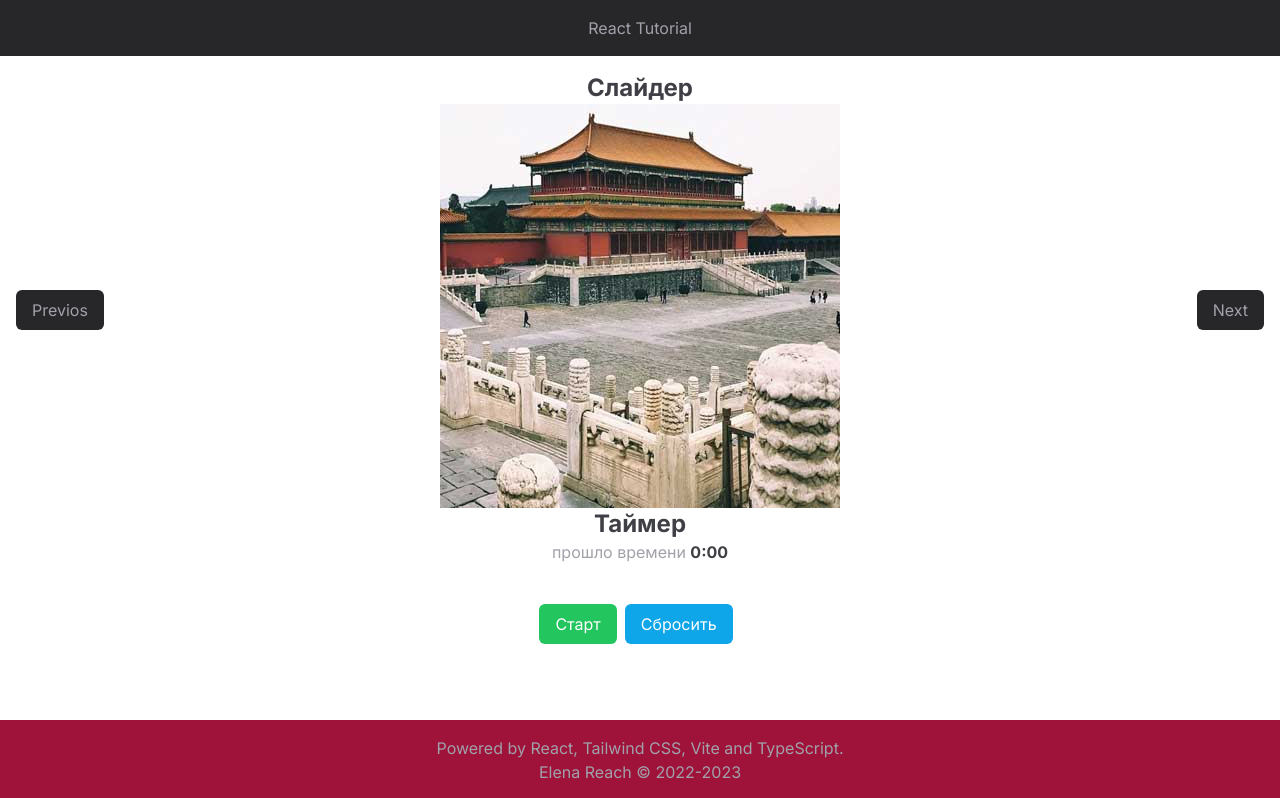
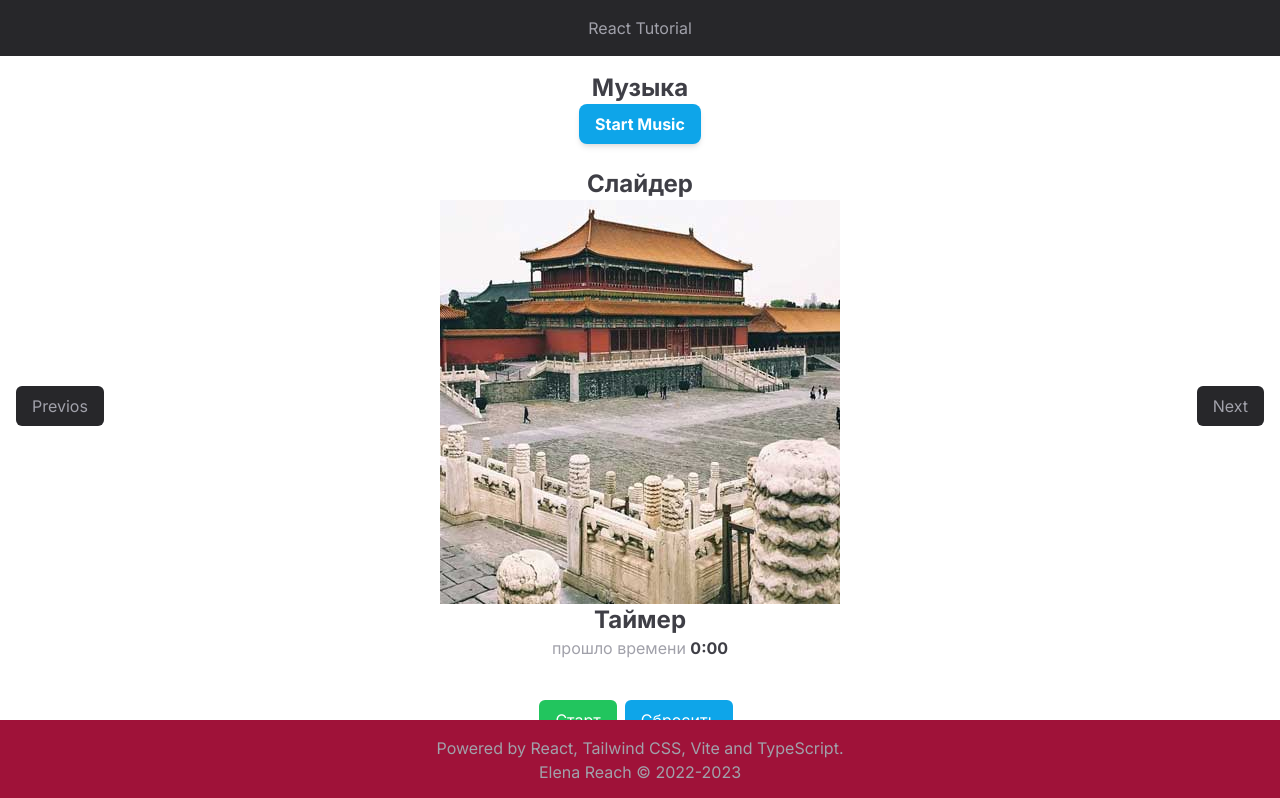
Before and after one commit to elenareach-developer/industrial, a React (Vite) app: page / in a window 1280 px wide. Shown: the top 798 px of the page. Built offline with nearby package versions, Linux system fonts and the light colour scheme.

Commit message:
add Audio component

```diff
--- a/src/App.tsx
+++ b/src/App.tsx
@@ -1,4 +1,4 @@
-import React from 'react'
+import React,{useState} from 'react'
 import Hero from './components/Hero'
 import Footer from './components/Footer'
 import { Provider } from 'react-redux';
@@ -6,7 +6,9 @@ import ImageSlider from './components/ImageSlider';
 import DataTable from './components/DataTable';
 import TextForm from './components/TextForm';
 import TimerSimple from './components/TimerSimple';
+import Player from './components/Player';
 import store from './redux/store';
+import audio_energy from "./assets/audio/audio_energy.mp3"
 import img1 from './assets/images/img1.jpg'
 import img2 from './assets/images/img2.jpg'
 import img3 from './assets/images/img3.jpg'
@@ -15,7 +17,6 @@ import img4 from './assets/images/img4.jpg'
 const images = [img1,img2,img3,img4]
 
 function App(): JSX.Element {
-
 
   return (
     <>
@@ -29,6 +30,8 @@ function App(): JSX.Element {
         </div>
         <div className="w-full p-4 text-center text-gray-400">
           <Hero />
+          <Player url={audio_energy}/>
+          <br/>
           <ImageSlider images={images}/>
           <TimerSimple />
           <TextForm/>
--- /dev/null
+++ b/src/components/Player.tsx
@@ -0,0 +1,45 @@
+//custom hook
+import React,{useState, useEffect, useCallback} from 'react';
+
+const useAudio = (url: string | undefined): [boolean, ()=>void] =>{
+
+    const [audio] = useState<HTMLAudioElement>(new Audio(url))
+    const [playing, setPlaying] = useState<boolean>(false)
+    const toggle = () => setPlaying(!playing)
+
+    useEffect(()=>{
+        playing ? audio.play() : audio.pause()
+    }, [playing, audio])
+
+    useEffect(()=>{
+        const endListener = ()=>setPlaying(false);
+        audio.addEventListener('ended', endListener)
+
+        return () =>{
+            audio.removeEventListener('ended',endListener)
+        }
+    },[audio])
+    return [playing, toggle]
+
+};
+
+interface PlayerProps{
+    url: string
+}
+
+const Player: React.FC<PlayerProps>=({url})=>{
+    const [playing, toggle] = useAudio(url)
+
+    return(
+        <div>
+            <h1 className="text-2xl font-extrabold text-gray-700">Музыка</h1>
+            <div className='flex justify-center items-center'>
+            <button onClick={toggle} className='px-4 py-2 bg-blue-500 text-white font-semibold rounded-lg shadow-md hover:bg-blue-700 focus: outline-none focus: ring-blue-400 focus: ring-opacity-75'>
+                {playing?'Pause Music':"Start Music"}
+            </button>
+            </div>
+        </div>
+    )
+
+}
+export default Player
```
Also changed, not shown: 2 other files (tests, documents, lock files or other folders).
